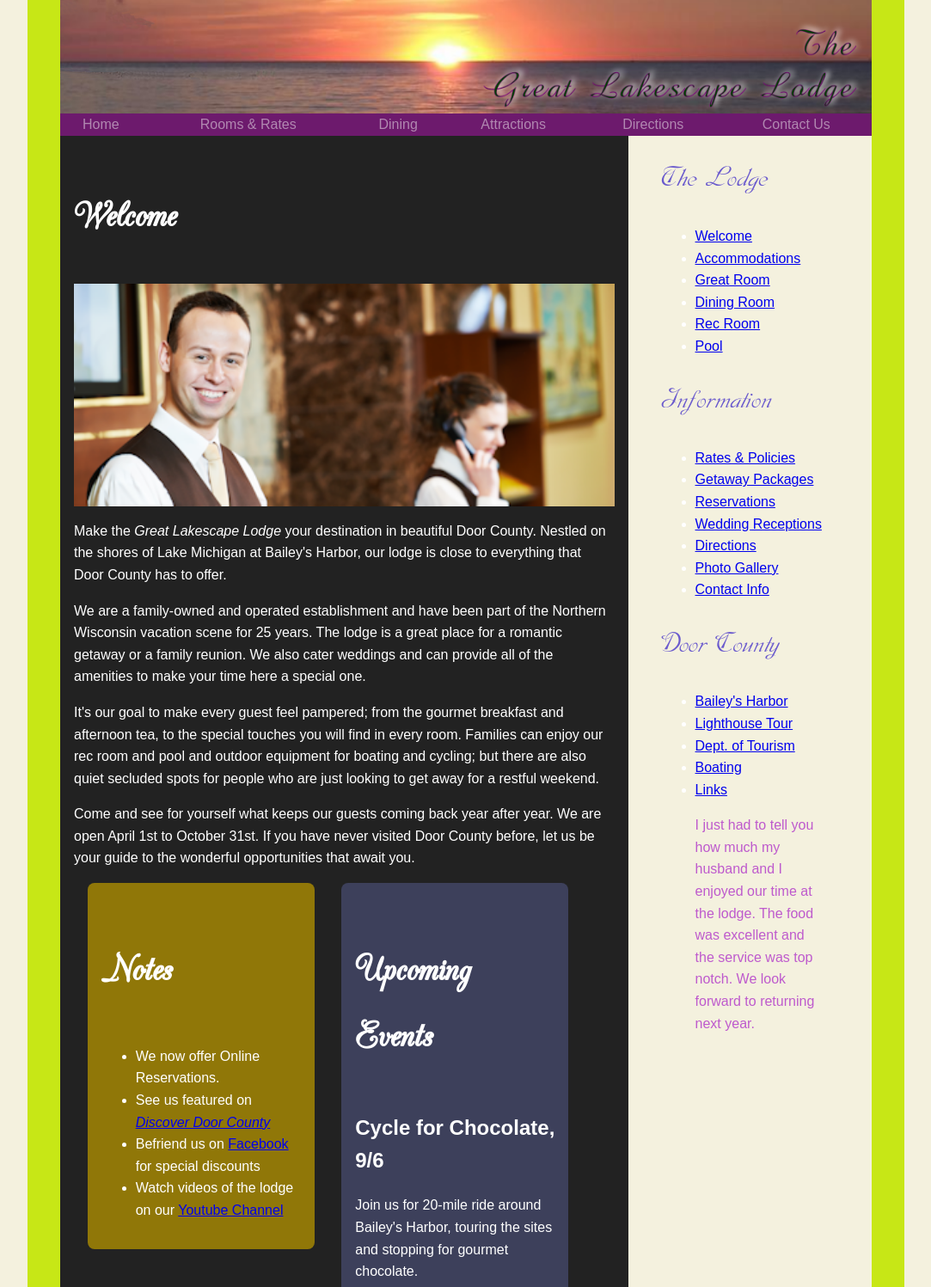
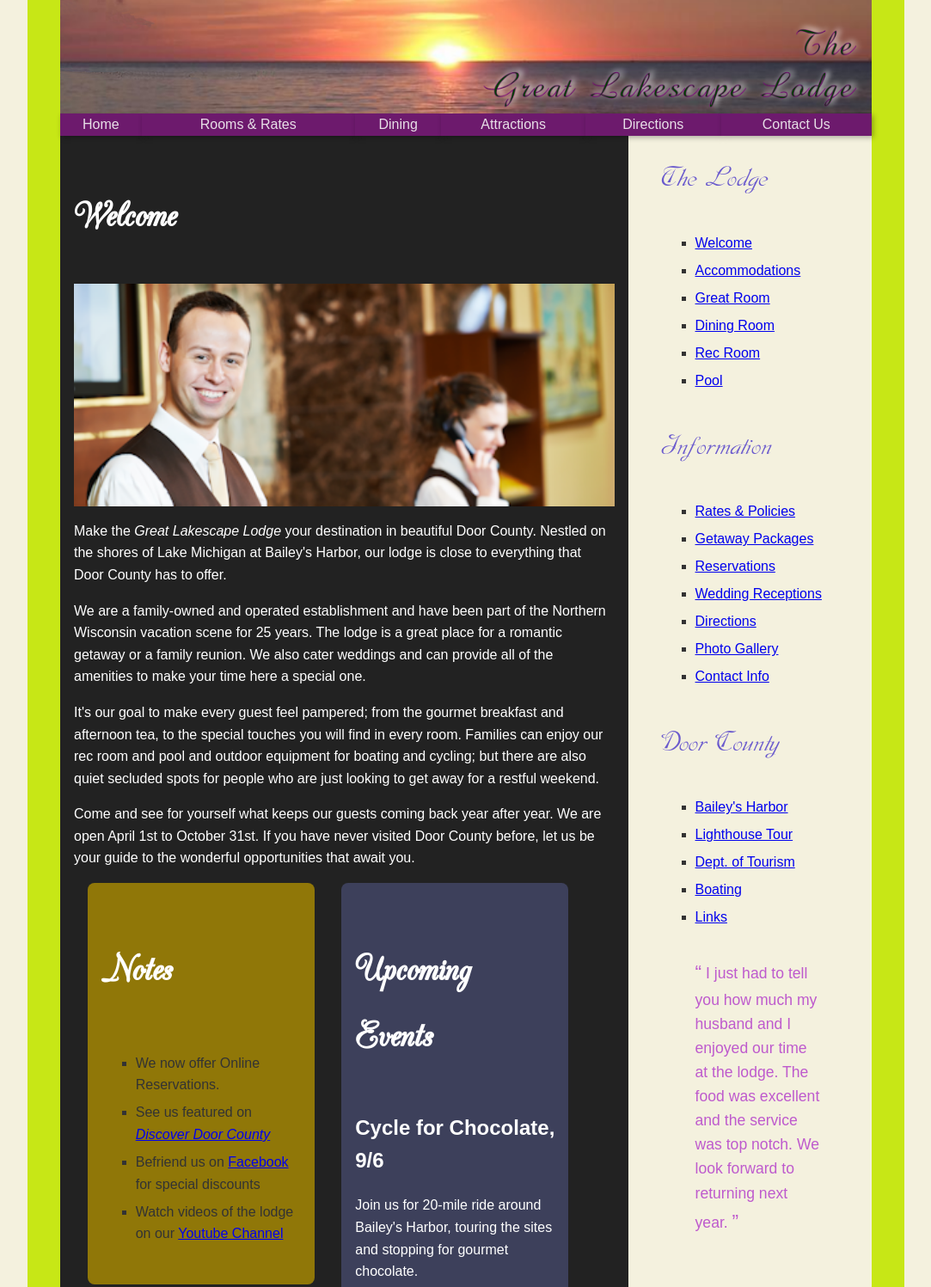
Before and after one commit to 13293022368li-boop/Web-demo, a plain HTML site: page web_css/index.html in a window 1280 px wide. Shown: the top 1497 px of the page at 86% size, without its empty margins (98-1181 px from the left). Drawn offline with Linux system fonts and the light colour scheme.

Commit message:
fourth save

```diff
--- a/web_css/lake_styles.css
+++ b/web_css/lake_styles.css
@@ -10,6 +10,8 @@
    Filename: lake_styles.css
 */
 @charset "UTF-8";
+
+/* --- Web Fonts --- */
 @font-face {
     font-family: 'DobkinPlain';
     src: url('DobkinPlain.woff') format('woff'),
@@ -24,30 +26,37 @@
     font-weight: normal;
     font-style: normal;
 }
+
+/* --- Root variable --- */
 :root {
     --main-bg-color: #f4f1de;
 }
 
-/*Edge color*/
+/* --- Page Edge Colors --- */
 body {
   border-right: calc(3vw) solid rgb(199, 231, 22);
   border-left: calc(3vw) solid rgb(199, 231, 22);
+  font-family: Arial, sans-serif;
+  line-height: 1.6;
+  background-color: var(--main-bg-color);
 }
-/* Ensure that the body and html elements occupy the entire height */
+
+/* --- HTML base --- */
 html {
    height: 100%;
    color: #fff;
-        /* ...existing code... */
 }
 
+/* --- Headings --- */
 h1 {
     font-family: 'CacChampagne', 'DobkinPlain', 'Arial', sans-serif;
-        font-size:3em;
+    font-size: 3em;
 }
 
+/* --- Left Column Styles --- */
 section#leftcol {
     background: #222;
-        padding:1em;
+    padding: 1em;
 }
 section#leftcol aside:first-of-type {
     background: #907708;
@@ -55,40 +64,69 @@ html {
     padding: 1em;
     border-radius: 8px;
 }
-
 section#leftcol aside:last-of-type {
     background: #3d405b;
     color: #fff;
     padding: 1em;
     border-radius: 8px;
 }
+
+/* --- Right Column Styles --- */
 section#rightcol > nav > h2 {
-   font-family:DobkinPlain;
-   font-size:2em;
-   font-weight:400;
-   color:slateblue
+   font-family: DobkinPlain;
+   font-size: 2em;
+   font-weight: 400;
+   color: slateblue;
 }
- section#rightcol > blockquote{
-   font-size:1em;
-   font-weight:400;
-   color:rgb(190, 90, 205)
+section#rightcol > blockquote {
+   font-size: 1.1em;
+   font-weight: 400;
+   color: rgb(190, 90, 205);
 }
 
-/*Header Navigation*/
+/* --- Header Navigation --- */
 header > nav a {
-   color:rgb(245, 245, 245, 0.5);
-   background:rgb(109, 26, 109);
-   text-decoration:none;
+color: rgba(245, 245, 245, 0.9); /* This makes the font clearer */ background: rgb(109, 26, 109);
+text-decoration: none;
+box-shadow: 2px 2px 6px rgba(0, 0, 0, 0.3); /* Shadow */ display: inline-block;          /* Prevent link collapse */
+transition: all 0.3s ease;      /* Smooth transition effect */ }
+
+
+/* On mouse hover */ header > nav a:hover {
+background: rgb(139, 36, 139);  /* Brighten color on hover */
+box-shadow: 4px 4px 10px rgba(0, 0, 0, 0.4); }
+
+/* --- Lists Styling (Task 3.f) --- */
+ul {
+    list-style-type: square;
+    margin-left: 2em;
+    padding: 0.5em;
+    color: #333;
 }
-body {
-    font-family: Arial, sans-serif;
-    line-height: 1.6;
-    background-color: var(--main-bg-color);
+ol {
+    list-style-type: upper-roman;
+    margin-left: 2em;
+    padding: 0.5em;
+    color: #444;
+}
+li {
+    margin-bottom: 0.4em;
 }
 
+/* --- Blockquote --- */
+blockquote::before {
+    content: open-quote;
+    font-size: 1.3em;
+}
+blockquote::after {
+    content: close-quote;
+    font-size: 1.3em;
+}
+
+/* --- Footer --- */
 footer {
-   color:whitesmoke;
-   background:grey;
+   color: whitesmoke;
+   background: grey;
    text-align: center;
-   padding:5px;
+   padding: 5px;
 }
```
Lines whose indentation alone changed are shown as unchanged.
